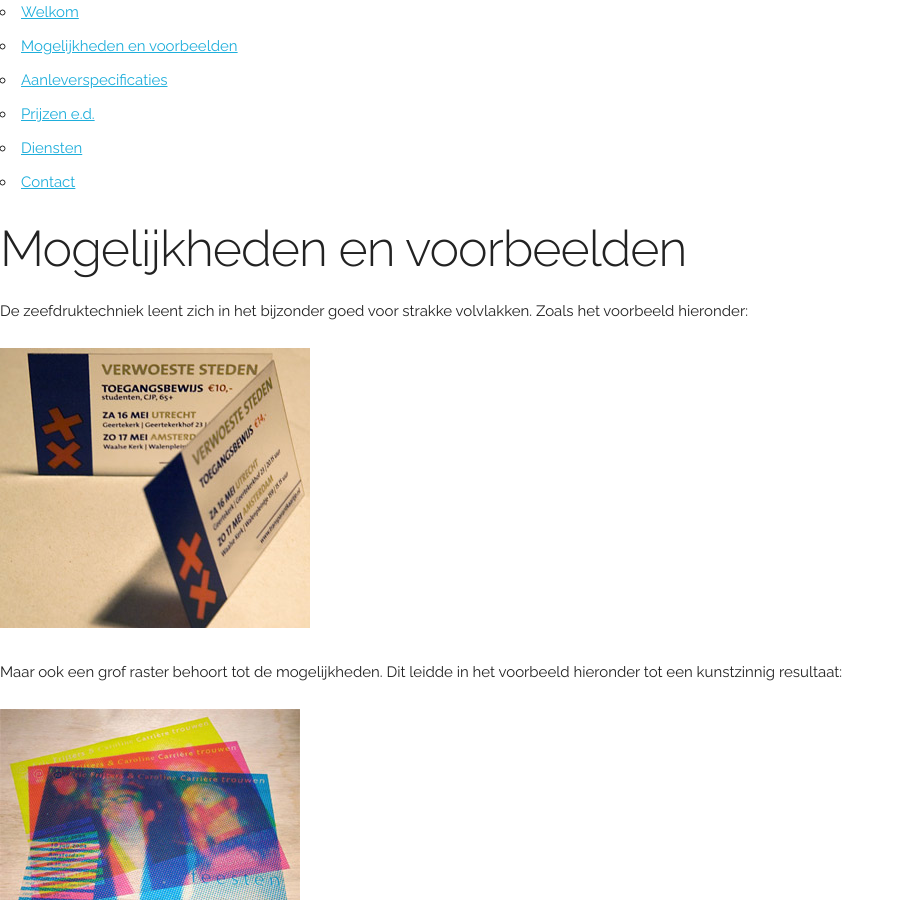
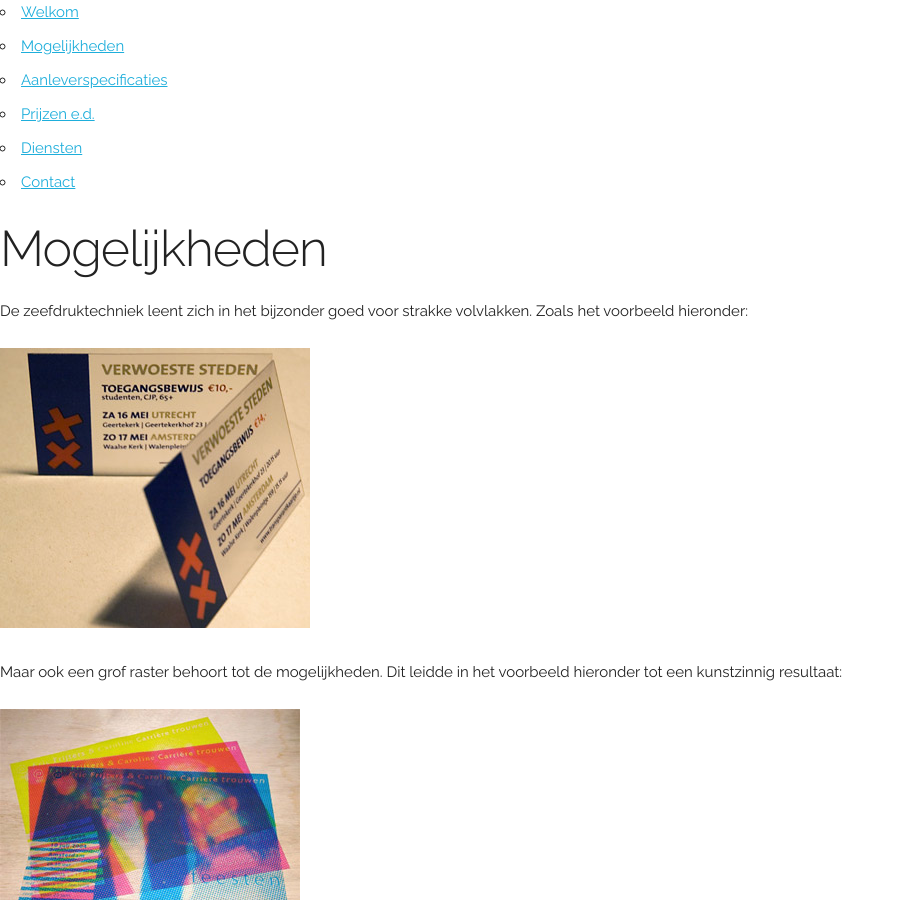
Before and after one commit to transparantkaartje/transparantkaartje.github.io, a Jekyll site: the page built from mogelijkheden.md, in a window 1280 px wide and 900 px high. Shown: the whole window, without its empty margins (0-905 px from the left). Built offline with Jekyll 4.4.1, drawn with Linux system fonts in a browser that asks for light colours.

Commit message:
mogelijkheden (- en voorbeelden)

```diff
--- a/_layouts/default.html
+++ b/_layouts/default.html
@@ -20,7 +20,7 @@
     <nav>
       <ul>
         <li><a href='/'>Welkom</a></li>
-        <li><a href='/mogelijkheden-en-voorbeelden.html'>Mogelijkheden en voorbeelden</a></li>
+        <li><a href='/mogelijkheden.html'>Mogelijkheden</a></li>
         <li><a href='/aanleverspecificaties.html'>Aanleverspecificaties</a></li>
         <li><a href='/ter-zake.html'>Prijzen e.d.</a></li>
         <li><a href='/diensten.html'>Diensten</a></li>
--- a/aanleverspecificaties.html
+++ b/aanleverspecificaties.html
@@ -38,7 +38,7 @@
   </li>
   <li><strong>Kleurverlopen en rasters</strong>. Om een kleurverloop te zeefdrukken moet het eerst worden omgezet in een raster. Dit kunnen
     wij voor u doen bij het drukklaar maken van uw bestanden. De PMS waarde geeft u aan voor de kleur waar die 100% is. Houdt u er wel
-    rekening mee dat alleen een grof raster mogelijk is (zie ook <a href="/mogelijkheden-en-voorbeelden.html">mogelijkheden</a>): het lijkt
+    rekening mee dat alleen een grof raster mogelijk is (zie ook <a href="/mogelijkheden.html">mogelijkheden</a>): het lijkt
     uiteindelijk meer op een schilderij van Andy Warhol dan offset drukwerk zoals u dat kent van bijvoorbeeld magazines.
   </li>
   <li>Als u in uw ontwerp gebruik maakt van <strong>transparantie</strong>, houdt u er dan rekening mee dat ook dit omgezet moet worden in
@@ -46,7 +46,7 @@
     bepaalde transparantie aan te geven. Wij drukken dan geen raster, maar maken gebruik van een gekleurde lak. Bedenk wel dat verschillende
     transparantiewaarden nu voor de prijs gelden als verschillende kleuren, aangezien er hiervoor meerdere drukgangen nodig zijn. Naast
     gekleurde lakken is in zeefdruk het gebruik van nog meer speciale inkten mogelijk, zoals metallics (zie de <a
-        href="/mogelijkheden-en-voorbeelden.html">mogelijkheden</a>).
+        href="/mogelijkheden.html">mogelijkheden</a>).
   </li>
 </ul>
 
--- a/mogelijkheden-en-voorbeelden.md
+++ b/mogelijkheden.md
@@ -1,9 +1,9 @@
 ---
 layout: default
-title: Mogelijkheden en voorbeelden
+title: Mogelijkheden
 ---
 
-# Mogelijkheden en voorbeelden
+# Mogelijkheden
 
 De zeefdruktechniek leent zich in het bijzonder goed voor strakke volvlakken. Zoals het voorbeeld hieronder:
 
```
